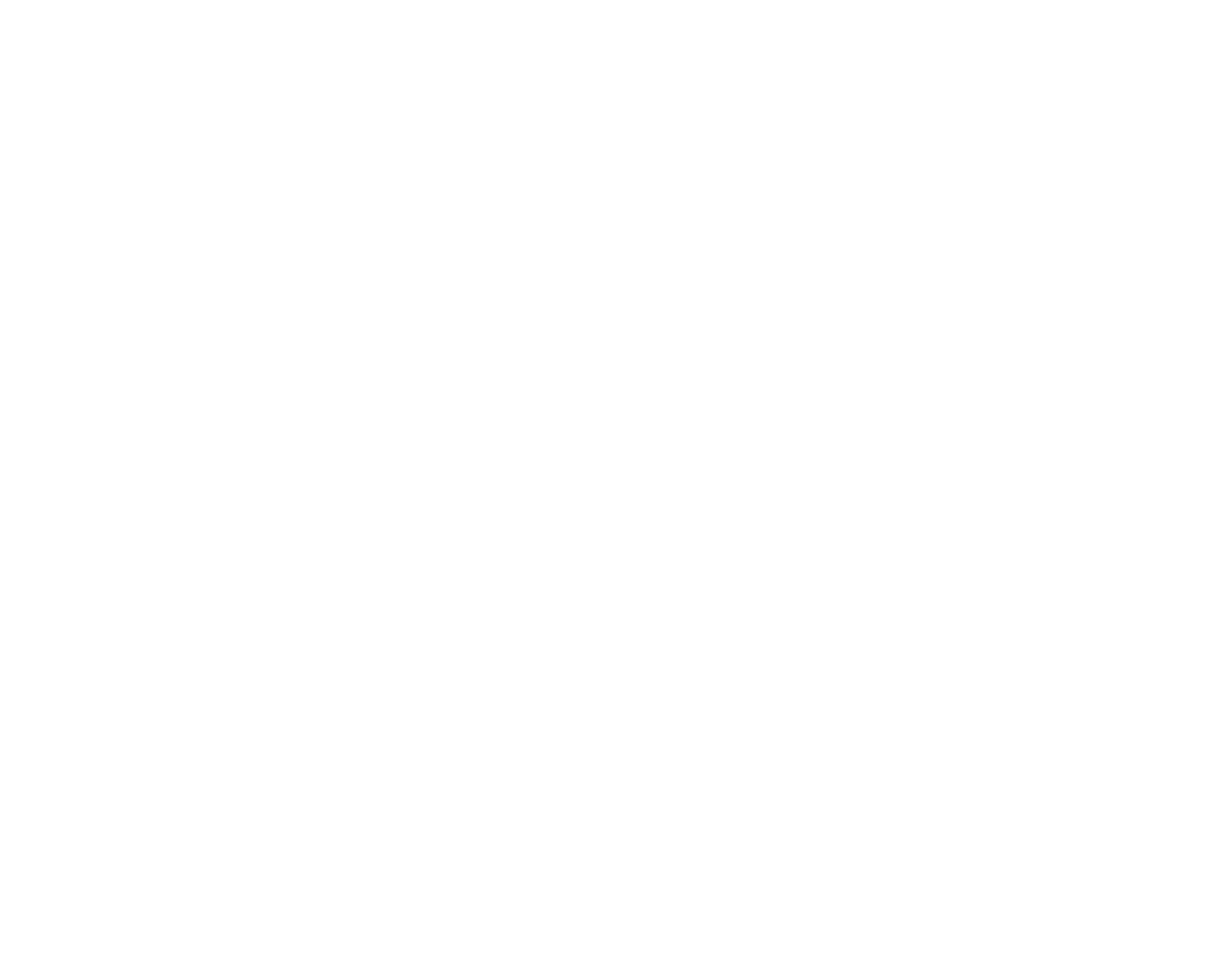
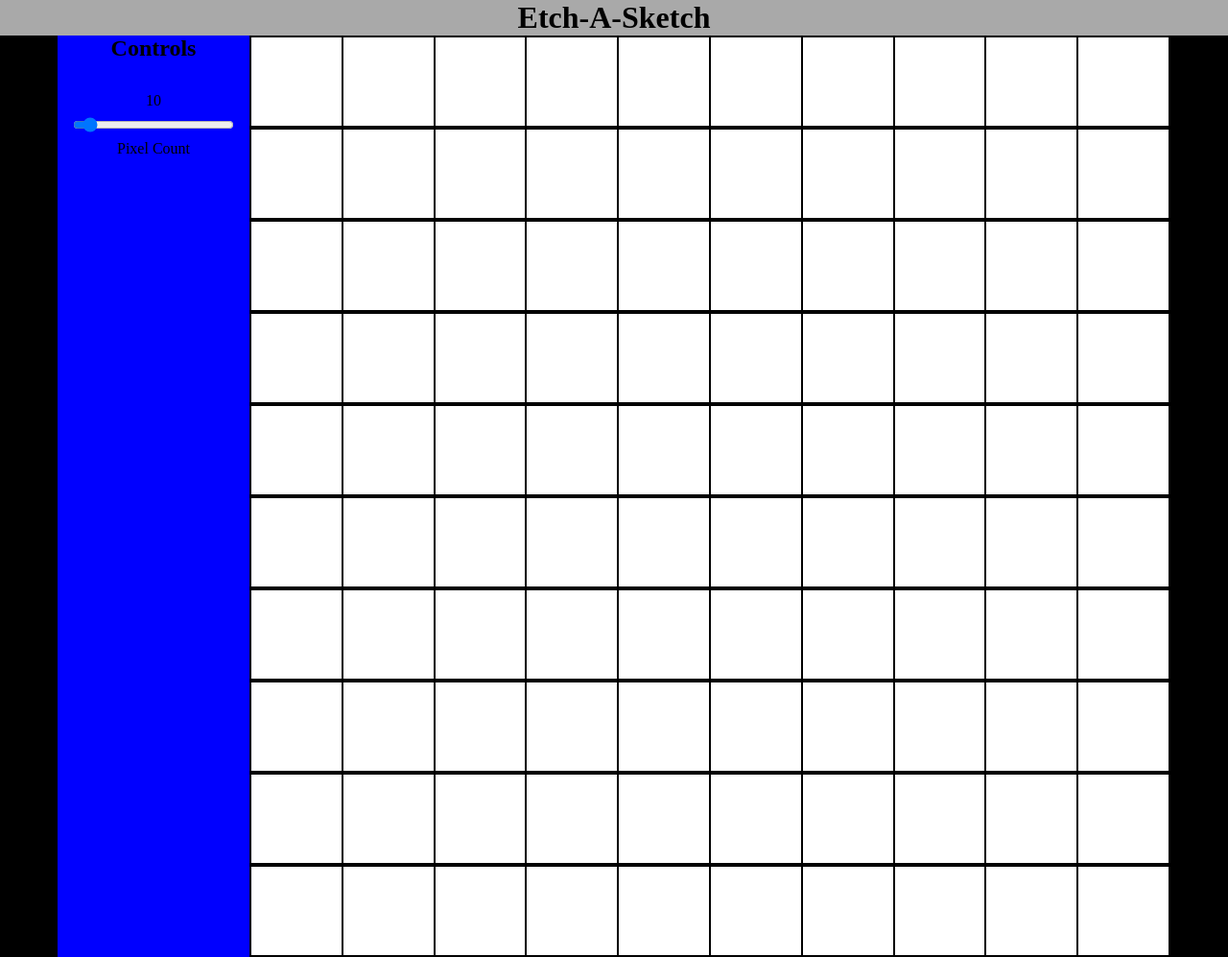
Before and after one commit to TommyNole/etch-a-sketch, a plain HTML site: page index.html in a window 1280 px wide. Shown: the whole page at 96% size. Before the commit the page ends 800 px from the top, so only its background shows below. Drawn offline with Linux system fonts and the light colour scheme.

Commit message:
Implement the following changes:
- basic layout
- working grid from javascript

```diff
--- a/index.html
+++ b/index.html
@@ -6,6 +6,26 @@
     <link rel = "stylesheet" href = "style.css">
 </head>
 <body>
+<header><h1>Etch-A-Sketch</h1></header>
+<div class="container">
+    <div class="controls-panel">
+        <h2>Controls</h2>
+        <div class = "pixel-slider-section">
+            <output id="slider-value">10</output>
+            <div class = "pixel-slider" id = "pixel-slider"><input type = "range" name = "pixel-count"
+                                                                   id = "pixel-count"
+                                                                   min = "4"
+                                                                   max = "100" value = "10"
+                                                                   oninput="sliderChange(this.value)"
+                                                                    onchange="sliderChange(this.value)">
+                <label for = "pixel-count">Pixel Count</label>
+            </div>
+        </div>
+    </div>
+    <div class="sketch-panel" id="sketch-panel">
+
+    </div>
+</div>
 
 <script src = "script.js"></script>
 </body>
--- a/script.js
+++ b/script.js
@@ -0,0 +1,20 @@
+const sketchPanel = document.querySelector("#sketch-panel");
+const pixelValue = document.querySelector("#slider-value").innerHTML;
+
+createGrid(pixelValue);
+function createGrid(size) {
+  for (let i = 0; i < size; i++) {
+    const row = document.createElement("div");
+    row.classList.add("row");
+    sketchPanel.appendChild(row);
+    for (let j = 0; j < size; j++) {
+      const column = document.createElement("div");
+      column.classList.add("column");
+      row.appendChild(column);
+    }
+  }
+}
+
+function sliderChange(val) {
+  document.querySelector("#slider-value").innerHTML = val;
+}
--- a/style.css
+++ b/style.css
@@ -3,3 +3,64 @@
     padding: 0;
     box-sizing: border-box;
 }
+html {
+    background-color: black;
+}
+
+header{
+    background-color: darkgray;
+    height: 50px;
+    display: flex;
+    justify-content: center;
+    align-items: center;
+    padding: 0 20px;
+}
+
+body {
+    display: flex;
+    flex-direction: column;
+    height: 100vh;
+}
+.container {
+    /* background-color: darkgray; */
+    display: flex;
+    flex-direction: row;
+    flex: 1;
+    margin: 0 2rem;
+    justify-content: center;
+}
+
+.controls-panel {
+    width: 200px;
+    background-color: blue;
+    height: 960px;
+    text-align: center;
+}
+
+.pixel-slider-section {
+    margin-top: 2rem;
+}
+
+.pixel-slider {
+    display: flex;
+    flex-direction: column;
+    padding: .5rem 1rem;
+}
+
+.pixel-slider > label {
+    margin-top: .5rem;
+}
+
+.sketch-panel {
+    background-color: white;
+    width: 960px;
+    height: 960px;
+    display: flex;
+    flex-direction: column;
+}
+
+.row, .column {
+    border: 1px solid black;
+    display: flex;
+    flex: 1;
+}
```
